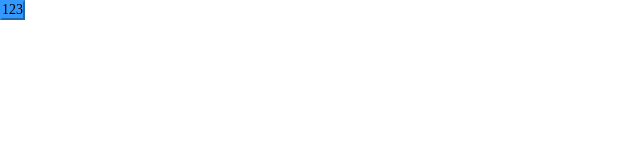
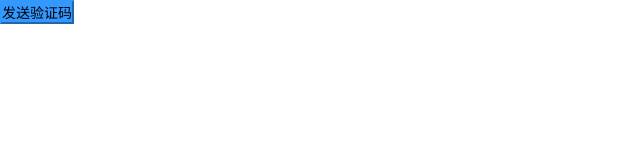
Before and after one commit to wlin00/wlin-account-react, a React (Vite) app: page /start in a window 1280 px wide. Shown: the top 160 px of the page, without its empty margins (0-640 px from the left). Built offline with nearby package versions, Linux system fonts and the light colour scheme.

Commit message:
feat: 新增倒计时自定义hook

```diff
--- a/src/components/Button/Button.scss
+++ b/src/components/Button/Button.scss
@@ -1,4 +1,5 @@
 .custom-button {
+  cursor: pointer;
   &.important {
     // color: red;
   }
--- /dev/null
+++ b/src/hooks/useCountDown.tsx
@@ -0,0 +1,37 @@
+import { useState, useEffect } from 'react';
+// react 倒计时hook，可供用户手动开启开关倒计时
+export const useCountDown = (second: number = 60) => {
+  const [countdown, setCountdown] = useState(second);
+  const [isRunning, setIsRunning] = useState(false); // isRunning初始值 - 控制倒计时是否自动开始
+  const handleStart = () => {
+    setIsRunning(true);
+  };
+  const handleStop = () => {
+    setIsRunning(false);
+  };
+  const handleReset = () => {
+    setCountdown(second);
+    setIsRunning(false);
+  };
+  useEffect(() => {
+    let timer: null | NodeJS.Timeout = null;
+    if (!isRunning) { // timer && clearTimeout(timer)
+      return
+    }
+    if (countdown < 1) {
+      handleReset()
+      return
+    }
+    timer = setTimeout(() => {
+      setCountdown(countdown - 1);
+    }, 1000);
+    return () => clearTimeout(timer!);
+  }, [isRunning, countdown]);
+  return {
+    countdown,
+    isRunning,
+    handleStart,
+    handleStop,
+    handleReset
+  }
+}
--- a/src/pages/Home/home.tsx
+++ b/src/pages/Home/home.tsx
@@ -1,13 +1,20 @@
 import * as React from 'react'
 import { Button } from '../../components/Button/Button';
+import { useCountDown } from '../../hooks/useCountDown';
+import { useMemo } from 'react';
+const COUNTDOWN = 10
 
 export const Home: React.FC = () => {
+  const { countdown, isRunning, handleStart } = useCountDown(COUNTDOWN)
+  const countDownBtnDisplay = useMemo(() => {
+    return !isRunning ? '发送验证码' : `${countdown}秒后可重新发送`
+  }, [countdown, isRunning])
   const handleClick = () => {
-    console.log('111')
+    handleStart() // 开始倒计时
   }
   return (
     <div>
-      <Button onClick={handleClick} type="button">123</Button>
+      <Button disabled={isRunning} onClick={handleClick} type="button">{countDownBtnDisplay}</Button>
     </div>
   )
 }
```
